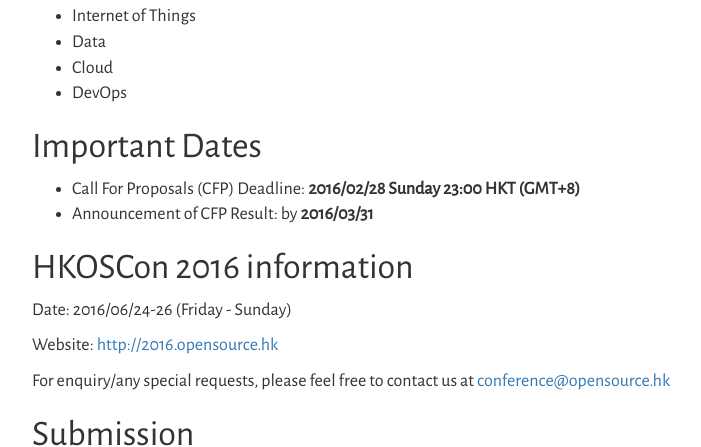
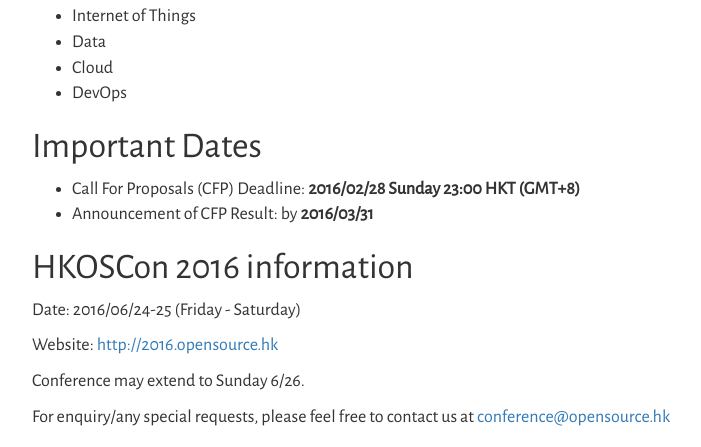
Before and after one commit to opensourcehk/2016.opensource.hk, a plain HTML site: page cfp/index.html in a window 1280 px wide. Shown: the part 606-1053 px from the top of the page, without its empty margins (38-739 px from the left). Drawn offline with nearby package versions, Linux system fonts and the light colour scheme.

Commit message:
fixed dates on CFP page

```diff
--- a/cfp/index.html
+++ b/cfp/index.html
@@ -107,9 +107,9 @@
     </ul>
 
     <h1>HKOSCon 2016 information</h1>
-    <p>Date: 2016/06/24-26 (Friday - Sunday)</p>
+    <p>Date: 2016/06/24-25 (Friday - Saturday)</p>
     <p>Website: <a href="http://2016.opensource.hk" target="_blank">http://2016.opensource.hk</a></p>
-
+    <p>Conference may extend to Sunday 6/26.</p>
     <p>For enquiry/any special requests, please feel free to contact us at <a href="mailto:conference@opensource.hk">conference@opensource.hk</a></p>
 
     <h1>Submission</h1>
```
